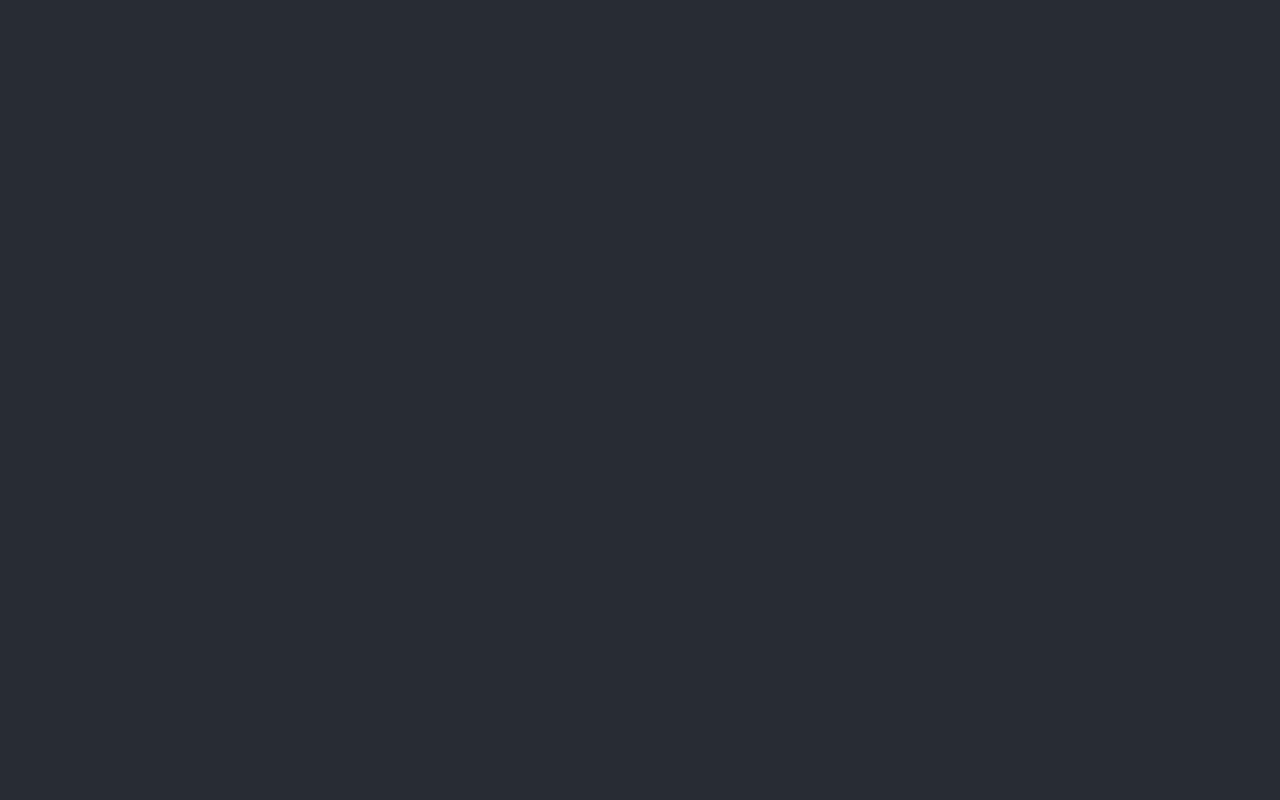
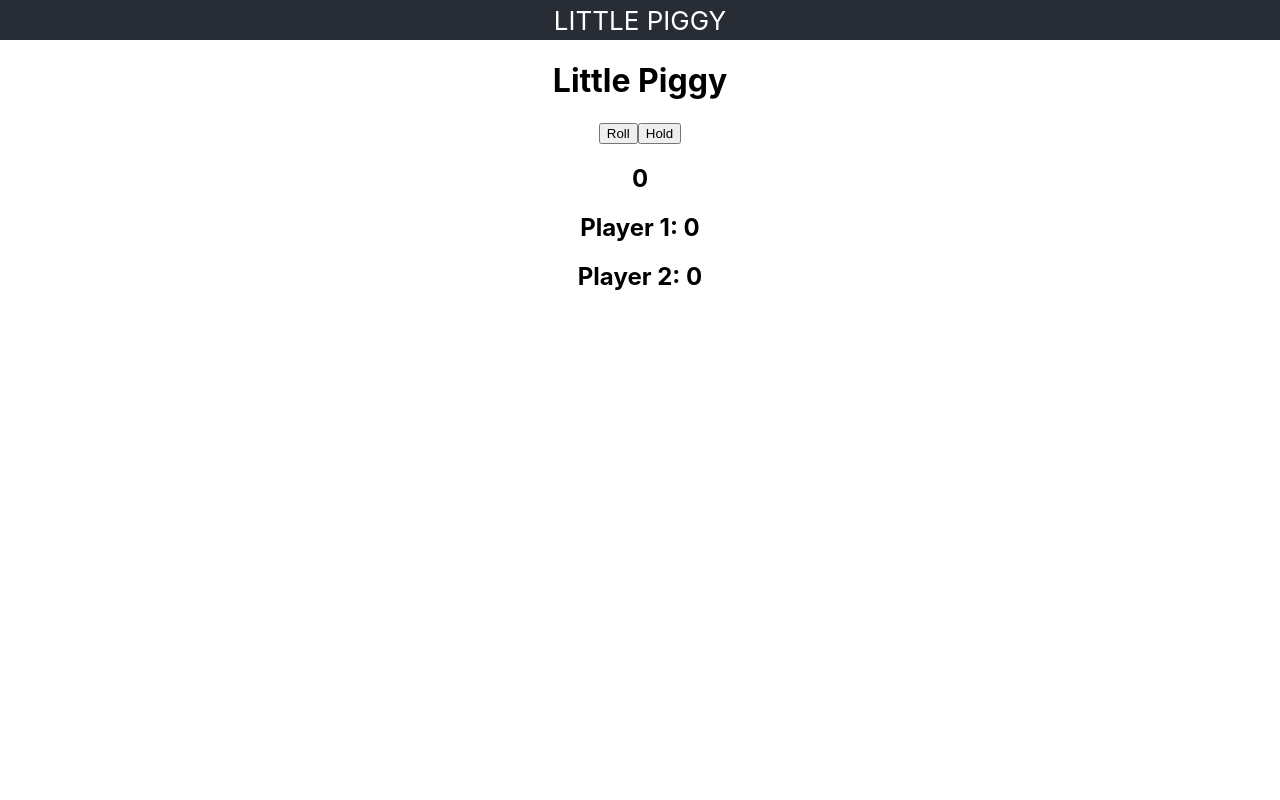
Before and after one commit to JarrodKane/little-piggy, a React (Create React App) app: page / in a window 1280 px wide. Shown: the top 800 px of the page. Built offline with nearby package versions, Linux system fonts and the light colour scheme.

Commit message:
Changed the score into an array, tracking the round score, and have in the hold btn working

```diff
--- a/src/App.css
+++ b/src/App.css
@@ -15,7 +15,7 @@
 
 .App-header {
   background-color: #282c34;
-  min-height: 100vh;
+  min-height: 5vh;
   display: flex;
   flex-direction: column;
   align-items: center;
--- a/src/App.js
+++ b/src/App.js
@@ -1,13 +1,12 @@
 import React from "react";
 
-import Die from "./Die";
 import Board from "./Board";
 import "./App.css";
 
 function App() {
   return (
     <div className="App">
-      <header className="App-header"></header>
+      <header className="App-header">LITTLE PIGGY</header>
       <Board />
     </div>
   );
--- a/src/Board.jsx
+++ b/src/Board.jsx
@@ -7,32 +7,40 @@ import Die from "./Die";
 // This function sets up the basic game
 function Board() {
   //Using hooks to manage the state
-  const [player1, setCountP1] = useState(0);
-  const [player2, setCountP2] = useState(0);
   const [active, setActive] = useState(1);
   const [round, setRound] = useState(0);
-  const [score, setScore] = useState({ total: [0, 0] });
+  const [score, setScore] = useState([0, 0]);
   const [dice, setDice] = useState(1);
-  const [game, setGame] = useState({ playing: true, won: false });
+  const [game, setGame] = useState({ playing: false, won: false });
   // The game is only ever set to False for playing when the game starts, after that dice are shown
 
   // This is the button that rolls a dice, it selects a number between 1-6
   // That's then passed into the dice image, and added to the state
   // TODO - Pass this btnRoll to the Button component
   const btnRoll = () => {
+    if (game.playing === false) {
+      setGame({ playing: true });
+    }
     const diceNum = Math.round(Math.random() * 5 + 1);
     setDice(diceNum);
+    setRound(round + diceNum);
   };
 
   const btnHold = () => {
-    console.log("Yay");
+    if (active === 1) {
+      setScore([score[0] + round, score[1]]);
+      //setScore(); // Adds in the round score to that players total
+      setActive(2); // Sets the active to the other player
+    } else if (active === 2) {
+      setScore([score[0], score[1] + round]);
+      setActive(1);
+    }
+    setRound(0);
   };
 
   // used to resrt the game back to 0
   // TODO - should use this to set all the state so it's not all repeated
   const init = () => {
-    setCountP1(0);
-    setCountP2(0);
     setActive(1);
     setRound(0);
     setScore({ total: [0, 0] });
@@ -42,8 +50,13 @@ function Board() {
   return (
     <div>
       <h1>Little Piggy</h1>
-      <button onClick={btnRoll}> Button</button>
-      <Die num={dice} />
+
+      <button onClick={btnRoll}> Roll</button>
+      <button onClick={btnHold}> Hold</button>
+      <h2>{round}</h2>
+      <h2>Player 1: {score[0]}</h2>
+      <h2>Player 2: {score[1]}</h2>
+      <Die num={dice} gamePlaying={game} />
     </div>
   );
 }
--- a/src/Die.jsx
+++ b/src/Die.jsx
@@ -10,16 +10,18 @@ function importAllDice(r) {
 const die = importAllDice(
   require.context("./assets", false, /\.(png|jpe?g|svg)$/)
 );
-console.log(die);
+
 // Sets the file path for the dice images, and runs the function
 
 // Die takes in a die number that is generated and then places that into the src, to grab out the correct die to display
 const Die = ({ num, gamePlaying }) => {
-  console.log("the number is " + num);
-  return (
+  // If game is not in play, we don't display the die
+  return gamePlaying.playing ? (
     <div>
       <img src={die[num - 1]} className="dice" alt="dice" />;
     </div>
+  ) : (
+    <div></div>
   );
 };
 
```
